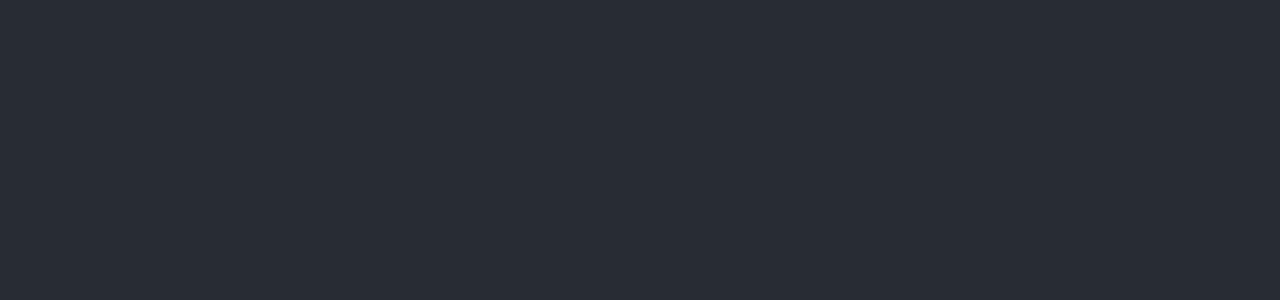
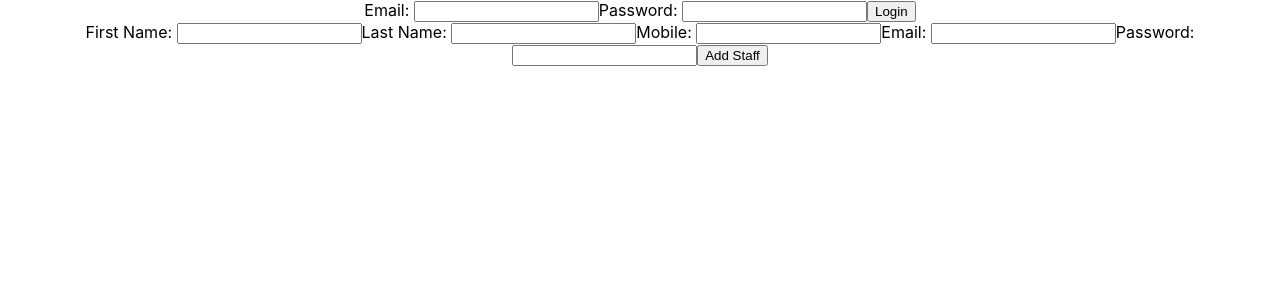
Before and after one commit to HoMieDevs/Homie-portal-frontend, a React (Create React App) app: page / in a window 1280 px wide. Shown: the top 300 px of the page. Built offline with nearby package versions, Linux system fonts and the light colour scheme.

Commit message:
login and addstaff components created

```diff
--- a/package.json
+++ b/package.json
@@ -3,6 +3,7 @@
   "version": "0.1.0",
   "private": true,
   "dependencies": {
+    "axios": "^0.18.0",
     "react": "^16.7.0",
     "react-dom": "^16.7.0",
     "react-scripts": "2.1.3"
--- /dev/null
+++ b/src/AddStaffForm.js
@@ -0,0 +1,92 @@
+import React, { Component } from 'react';
+import axios from 'axios';
+
+class Form extends Component {
+  state = {};
+  handleInputChange = (e) => {
+    const { value, id } = e.currentTarget;
+    this.setState({ [id]: value });
+  }
+
+  submitRegistration = (e) => {
+    e.preventDefault();
+    const { firstName, lastName, mobile, email, password } = this.state;
+    const url = "http://localhost:5000/addstaff";
+    const data = {
+      firstName,
+      lastName,
+      mobile,
+      email,
+      password
+    }
+
+    axios.post(url, data)
+      .then(res => {
+        if (!firstName) {
+          return alert('first name required')
+        }
+        if (!lastName) {
+          alert('last name required')
+        }
+        if (!email) {
+          alert('email required')
+        }
+        if (!password) {
+          alert('password required')
+        }
+        const { token } = res.data
+        localStorage.setItem('token', token)
+        this.setState({ message: 'User has been created.', error: undefined })
+      })
+
+  }
+
+  // handleProtectedRequest = (e) => {
+
+  //   const token = localStorage.getItem('token');
+  //   if (token) {
+  //     const url = "http://localhost:5000/protected/resources";
+  //     const options = {
+  //       headers: {
+  //         token
+  //       }
+  //     }
+  //     axios.get(url, options)
+  //       .then(resp => {
+  //         this.setState({ message: resp.data, error: undefined });
+  //       })
+  //       .catch(err => {
+  //           console.log("IN REACT ERR")
+  //           this.setState({ error: err.response, message: undefined });
+  //       })
+  //   } else {
+  //     this.setState({ error: 'Not authenticated. Please log in', message: undefined })
+  //   }
+  // }
+
+  render() {
+    const { error, message } = this.state;
+    return (
+      <>
+        <form>
+          <label htmlFor="firstName">First Name: </label>
+          <input type="text" id="firstName" onChange={this.handleInputChange} />
+          <label htmlFor="lastName">Last Name: </label>
+          <input type="text" id="lastName" onChange={this.handleInputChange} />
+          <label htmlFor="mobile">Mobile: </label>
+          <input type="text" id="mobile" onChange={this.handleInputChange} />
+          <label htmlFor="email">Email: </label>
+          <input type="text" id="email" onChange={this.handleInputChange} />
+          <label htmlFor="password">Password: </label>
+          <input type="password" id="password" onChange={this.handleInputChange} />
+          <button onClick={this.submitRegistration}>Add Staff</button>
+        </form>
+        { error && <p>{ error }</p> }
+        { message && <p>{ message }</p> }
+        {/* <button onClick={this.handleProtectedRequest}>Request protected</button> */}
+      </>
+    );
+  }
+}
+
+export default Form;
--- a/src/App.js
+++ b/src/App.js
@@ -1,14 +1,15 @@
 import React, { Component } from 'react';
-import logo from './logo.svg';
 import './App.css';
+import LoginForm from './LoginForm'
+import AddStaffForm from './AddStaffForm'
+
 
 class App extends Component {
   render() {
     return (
       <div className="App">
-        <header className="App-header">
-
-        </header>
+        <LoginForm />
+        <AddStaffForm />
       </div>
     );
   }
--- /dev/null
+++ b/src/LoginForm.js
@@ -0,0 +1,77 @@
+import React, { Component } from 'react';
+import axios from 'axios';
+
+class Form extends Component {
+  state = {};
+  handleInputChange = (e) => {
+    const { value, id } = e.currentTarget;
+    this.setState({ [id]: value });
+  }
+
+  submitForm = (e) => {
+    e.preventDefault();
+    const { email, password } = this.state;
+    const url = "http://localhost:5000/";
+    const data = {
+      email,
+      password
+    }
+
+    axios.post(url, data)
+      .then(resp => {
+        const { token } = resp.data;
+        localStorage.setItem('token', token);
+        // RE-ROUTE TO HOMEPAGE
+        this.setState({ message: 'Successfully signed in.', error: undefined });
+      })
+      .catch(error => {
+        const { status } = error.response;
+        if (status === 403) {
+          this.setState({ error: 'Incorrect credentials.', message: undefined });
+        }
+      });
+  }
+
+  // handleProtectedRequest = (e) => {
+
+  //   const token = localStorage.getItem('token');
+  //   if (token) {
+  //     const url = "http://localhost:5000/protected/resources";
+  //     const options = {
+  //       headers: {
+  //         token
+  //       }
+  //     }
+  //     axios.get(url, options)
+  //       .then(resp => {
+  //         this.setState({ message: resp.data, error: undefined });
+  //       })
+  //       .catch(err => {
+  //           console.log("IN REACT ERR")
+  //           this.setState({ error: err.response, message: undefined });
+  //       })
+  //   } else {
+  //     this.setState({ error: 'Not authenticated. Please log in', message: undefined })
+  //   }
+  // }
+
+  render() {
+    const { error, message } = this.state;
+    return (
+      <>
+        <form>
+          <label htmlFor="email">Email: </label>
+          <input type="text" id="email" onChange={this.handleInputChange} />
+          <label htmlFor="password">Password: </label>
+          <input type="password" id="password" onChange={this.handleInputChange} />
+          <button onClick={this.submitForm}>Login</button>
+        </form>
+        { error && <p>{ error }</p> }
+        { message && <p>{ message }</p> }
+        {/* <button onClick={this.handleProtectedRequest}>Request protected</button> */}
+      </>
+    );
+  }
+}
+
+export default Form;
```
Also changed, not shown: 1 other file (tests, documents, lock files or other folders).
